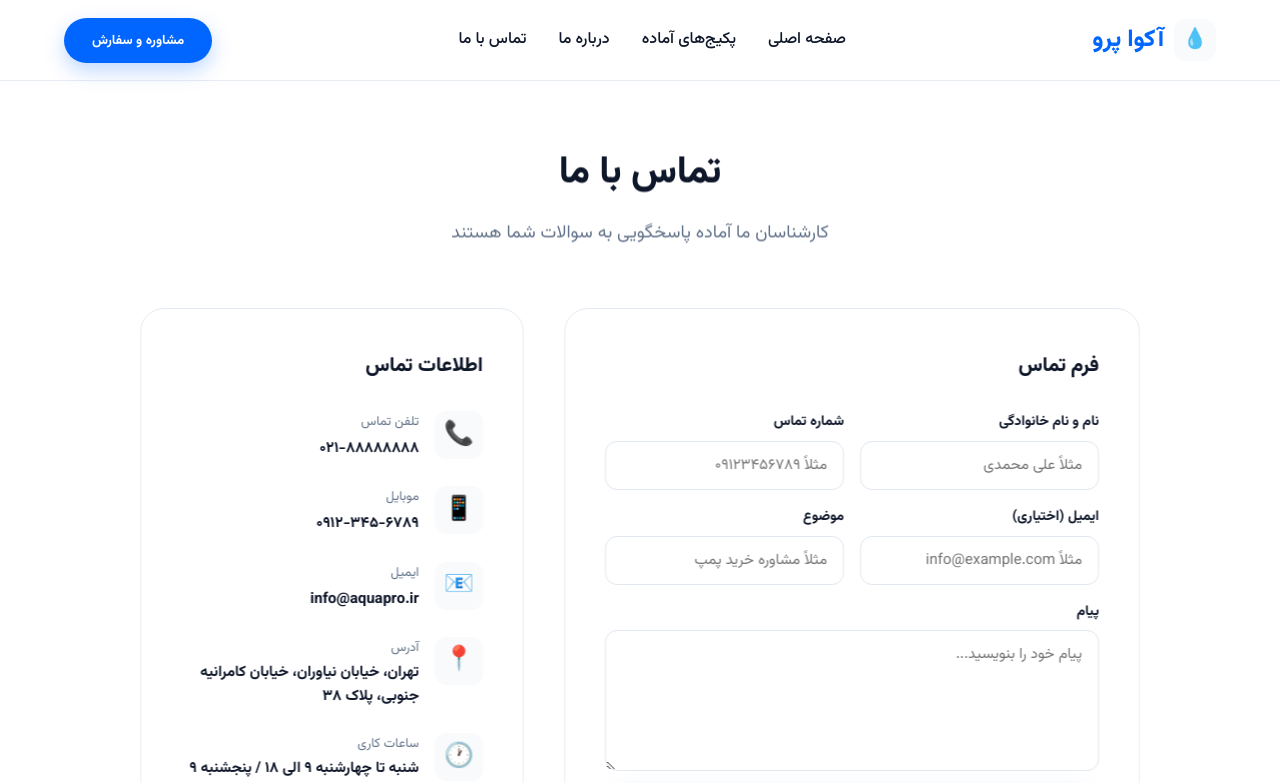
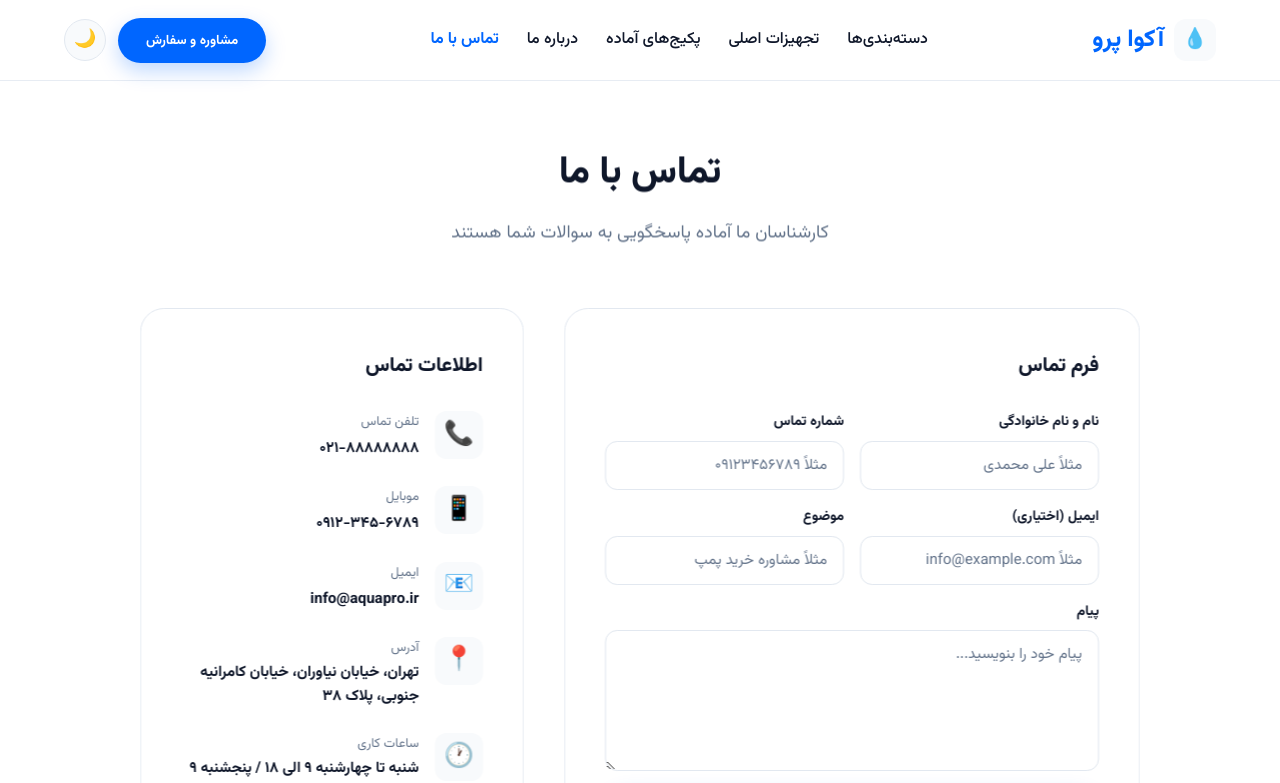
Before and after one commit to hamedkhomjani/pool-react, a React (Vite) app: page /contact in a window 1280 px wide. Shown: the top 783 px of the page. Built offline with nearby package versions, Linux system fonts and the light colour scheme.

Commit message:
Add dark mode with system preference support and stabilize navbar layout

```diff
--- a/index.html
+++ b/index.html
@@ -5,6 +5,17 @@
     <link rel="icon" type="image/svg+xml" href="/favicon.svg" />
     <meta name="viewport" content="width=device-width, initial-scale=1.0" />
     <title>آکوا پرو | فروشگاه تخصصی تجهیزات استخر</title>
+    <script>
+      (function () {
+        try {
+          var stored = localStorage.getItem('aquapro-theme')
+          if (stored !== 'light' && stored !== 'dark') {
+            stored = window.matchMedia('(prefers-color-scheme: dark)').matches ? 'dark' : 'light'
+          }
+          document.documentElement.setAttribute('data-theme', stored)
+        } catch (e) {}
+      })()
+    </script>
     <link href="https://fonts.googleapis.com/css2?family=Vazirmatn:wght@300;400;500;700;800&display=swap" rel="stylesheet">
   </head>
   <body>
--- a/src/App.css
+++ b/src/App.css
@@ -2,21 +2,22 @@
 header {
   position: sticky;
   top: 0;
-  background: rgba(255, 255, 255, 0.85);
+  background: var(--header-bg);
   backdrop-filter: blur(16px);
   -webkit-backdrop-filter: blur(16px);
   z-index: 1000;
-  border-bottom: 1px solid rgba(226, 232, 240, 0.8);
+  border-bottom: 1px solid var(--header-border);
 }
 
 .nav-bar {
   display: flex;
-  justify-content: space-between;
   align-items: center;
   height: 80px;
+  gap: 24px;
 }
 
 .logo {
+  flex-shrink: 0;
   font-size: 24px;
   font-weight: 800;
   color: var(--primary);
@@ -38,7 +39,10 @@ header {
 
 .nav-links {
   display: flex;
-  gap: 32px;
+  align-items: center;
+  justify-content: center;
+  gap: 28px;
+  flex: 1;
   list-style: none;
 }
 
@@ -51,6 +55,18 @@ header {
 
 .nav-links a:hover {
   color: var(--primary);
+}
+
+.nav-links a.active {
+  color: var(--primary);
+  font-weight: 700;
+}
+
+.nav-actions {
+  display: flex;
+  align-items: center;
+  gap: 12px;
+  flex-shrink: 0;
 }
 
 /* --- هامبورگر --- */
@@ -140,8 +156,19 @@ header {
   transition: background 0.3s;
 }
 
+.mobile-nav-top {
+  display: flex;
+  align-items: center;
+  justify-content: space-between;
+  margin-bottom: 24px;
+}
+
+.mobile-nav-top .mobile-nav-close {
+  margin-bottom: 0;
+}
+
 .mobile-nav-close:hover {
-  background: #E2E8F0;
+  background: var(--border);
 }
 
 .mobile-nav-links {
@@ -169,6 +196,11 @@ header {
   color: var(--primary);
 }
 
+.mobile-nav-links li a.active {
+  background: var(--bg-light);
+  color: var(--primary);
+}
+
 .mobile-cta {
   margin-top: 16px;
   width: 100%;
@@ -182,7 +214,7 @@ header {
   background: linear-gradient(180deg, rgba(15, 23, 42, 0.55) 0%, rgba(0, 102, 255, 0.45) 100%),
     url('/image.png') center/cover no-repeat;
   text-align: center;
-  color: var(--white);
+  color: var(--text-on-accent);
   margin-top: -80px;
 }
 
@@ -191,7 +223,7 @@ header {
   background: rgba(255, 255, 255, 0.2);
   backdrop-filter: blur(8px);
   -webkit-backdrop-filter: blur(8px);
-  color: var(--white);
+  color: var(--text-on-accent);
   padding: 8px 24px;
   border-radius: 50px;
   font-size: 14px;
@@ -205,7 +237,7 @@ header {
   font-weight: 800;
   letter-spacing: -1px;
   margin-bottom: 20px;
-  color: var(--white);
+  color: var(--text-on-accent);
   text-shadow: 0 4px 12px rgba(0, 0, 0, 0.3);
 }
 
@@ -228,7 +260,7 @@ header {
   background: rgba(255, 255, 255, 0.15);
   backdrop-filter: blur(8px);
   -webkit-backdrop-filter: blur(8px);
-  color: var(--white);
+  color: var(--text-on-accent);
   border: 1px solid rgba(255, 255, 255, 0.4);
 }
 
@@ -393,7 +425,7 @@ header {
 /* --- بنر highlight --- */
 .highlight-banner {
   background: linear-gradient(135deg, #0066FF 0%, #003B95 100%);
-  color: var(--white);
+  color: var(--text-on-accent);
   border-radius: var(--radius-lg);
   padding: 60px;
   margin: 40px 0 100px;
@@ -660,7 +692,7 @@ header {
   height: 44px;
   border-radius: 12px;
   text-decoration: none;
-  color: var(--white);
+  color: var(--text-on-accent);
   transition: all 0.3s;
 }
 
@@ -840,7 +872,7 @@ header {
 
 .calc-shape-btn.active {
   border-color: var(--primary);
-  background: rgba(0, 102, 255, 0.06);
+  background: var(--primary-soft);
   color: var(--primary);
 }
 
@@ -950,7 +982,7 @@ header {
   font-size: 13px;
   font-weight: 700;
   color: var(--primary);
-  background: rgba(0, 102, 255, 0.08);
+  background: var(--primary-soft);
   display: inline-block;
   padding: 3px 12px;
   border-radius: 20px;
@@ -972,8 +1004,8 @@ header {
 
 /* --- فوتر --- */
 footer {
-  background-color: var(--text-main);
-  color: var(--white);
+  background-color: var(--footer-bg);
+  color: #F1F5F9;
   padding: 80px 0 30px;
 }
 
@@ -1010,7 +1042,7 @@ footer {
 }
 
 .footer-col ul li a:hover {
-  color: var(--white);
+  color: var(--text-on-accent);
 }
 
 .footer-share {
@@ -1084,7 +1116,7 @@ footer {
 }
 
 .modal-close:hover {
-  background: #E2E8F0;
+  background: var(--border);
 }
 
 .modal-header {
@@ -1401,7 +1433,8 @@ footer {
 
 @media (max-width: 768px) {
   .nav-links,
-  .desktop-cta {
+  .desktop-cta,
+  .nav-bar .theme-toggle {
     display: none;
   }
 
@@ -1573,7 +1606,7 @@ footer {
 
 .guide-badge {
   display: inline-block;
-  background: rgba(0, 102, 255, 0.1);
+  background: var(--primary-soft);
   color: var(--primary);
   padding: 8px 24px;
   border-radius: 50px;
@@ -1766,7 +1799,7 @@ footer {
 
 .guide-model {
   display: inline-block;
-  background: rgba(0, 102, 255, 0.08);
+  background: var(--primary-soft);
   color: var(--primary);
   font-weight: 800;
   padding: 3px 12px;
@@ -1945,7 +1978,7 @@ footer {
 
 .guide-cta {
   background: linear-gradient(135deg, #0066FF 0%, #003B95 100%);
-  color: var(--white);
+  color: var(--text-on-accent);
   border-radius: var(--radius-lg);
   padding: 48px;
   max-width: 900px;
@@ -1977,7 +2010,7 @@ footer {
 
 .guide-cta .btn-outline {
   background: rgba(255, 255, 255, 0.15);
-  color: var(--white);
+  color: var(--text-on-accent);
   border: 1px solid rgba(255, 255, 255, 0.4);
 }
 
@@ -2053,7 +2086,7 @@ footer {
   height: 64px;
   border-radius: 50%;
   background: linear-gradient(135deg, var(--primary), var(--secondary));
-  color: var(--white);
+  color: var(--text-on-accent);
   font-size: 28px;
   display: flex;
   align-items: center;
@@ -2200,7 +2233,7 @@ footer {
 .guide-sizer-shape.active {
   border-color: var(--primary);
   background: var(--primary);
-  color: var(--white);
+  color: var(--text-on-accent);
 }
 
 .guide-sizer-fields {
@@ -2304,7 +2337,7 @@ footer {
 }
 
 .guide-sizer-rec-model {
-  background: rgba(0, 102, 255, 0.1);
+  background: var(--primary-soft);
   color: var(--primary);
   font-weight: 800;
   padding: 4px 14px;
@@ -2457,7 +2490,7 @@ footer {
 
 .mobile-cta-call {
   background: var(--primary);
-  color: var(--white);
+  color: var(--text-on-accent);
   box-shadow: 0 6px 16px rgba(0, 102, 255, 0.3);
 }
 
@@ -2472,7 +2505,7 @@ footer {
 }
 
 .mobile-cta-calc:hover {
-  background: rgba(0, 102, 255, 0.08);
+  background: var(--primary-soft);
 }
 
 @media (min-width: 769px) {
@@ -2516,3 +2549,55 @@ footer {
     grid-template-columns: 1fr;
   }
 }
+
+/* --- دکمه تغییر تم --- */
+.theme-toggle {
+  width: 42px;
+  height: 42px;
+  border-radius: 50%;
+  border: 1px solid var(--border);
+  background: var(--bg-light);
+  color: var(--text-main);
+  font-size: 18px;
+  cursor: pointer;
+  display: inline-flex;
+  align-items: center;
+  justify-content: center;
+  transition: all 0.3s;
+  flex-shrink: 0;
+}
+
+.theme-toggle:hover {
+  border-color: var(--primary);
+  transform: translateY(-2px);
+  box-shadow: var(--shadow-soft);
+}
+
+/* --- رنگ پس‌زمینه ورودی‌ها --- */
+.form-group input,
+.form-group textarea,
+.calc-field input,
+.guide-sizer-field input {
+  background: var(--white);
+  color: var(--text-main);
+}
+
+.form-group input::placeholder,
+.form-group textarea::placeholder,
+.calc-field input::placeholder,
+.guide-sizer-field input::placeholder {
+  color: var(--text-muted);
+}
+
+/* --- تنظیمات ویژه حالت تاریک --- */
+:root[data-theme='dark'] .contact-map iframe {
+  filter: invert(0.92) hue-rotate(180deg) saturate(0.5);
+}
+
+:root[data-theme='dark'] .mobile-cta-bar {
+  background: rgba(15, 23, 42, 0.92);
+}
+
+:root[data-theme='dark'] .guide-table tbody tr:hover td {
+  background: rgba(59, 130, 246, 0.08);
+}
--- a/src/App.jsx
+++ b/src/App.jsx
@@ -3,6 +3,7 @@ import './App.css'
 import Header from './components/Header'
 import Footer from './components/Footer'
 import ScrollToTop from './components/ScrollToTop'
+import useTheme from './hooks/useTheme'
 import Home from './pages/Home'
 import AboutPage from './pages/AboutPage'
 import ContactPage from './pages/ContactPage'
@@ -10,9 +11,11 @@ import CategoryPage from './pages/CategoryPage'
 import PoolPumpGuide from './pages/PoolPumpGuide'
 
 function App() {
+  const { theme, toggleTheme } = useTheme()
+
   return (
     <>
-      <Header />
+      <Header theme={theme} onToggleTheme={toggleTheme} />
       <ScrollToTop />
       <Routes>
         <Route path="/" element={<Home />} />
--- a/src/components/Footer.jsx
+++ b/src/components/Footer.jsx
@@ -9,7 +9,7 @@ function Footer() {
       <div className="container">
         <div className="footer-grid">
           <div className="footer-about">
-            <div className="logo" style={{ color: 'var(--white)' }}>
+            <div className="logo" style={{ color: '#F1F5F9' }}>
               <div className="logo-icon">💧</div>
               <span>آکوا پرو</span>
             </div>
--- a/src/components/Header.jsx
+++ b/src/components/Header.jsx
@@ -1,14 +1,22 @@
 import { useState, useEffect } from 'react'
 import { Link, useLocation, useNavigate } from 'react-router-dom'
+import ThemeToggle from './ThemeToggle'
 
-function scrollTo(id) {
+const NAV_ITEMS = [
+  { type: 'section', label: 'دسته‌بندی‌ها', id: 'categories' },
+  { type: 'section', label: 'تجهیزات اصلی', id: 'products' },
+  { type: 'section', label: 'پکیج‌های آماده', id: 'packages' },
+  { type: 'link', label: 'درباره ما', to: '/about' },
+  { type: 'link', label: 'تماس با ما', to: '/contact' },
+]
+
+function scrollToId(id) {
   document.getElementById(id)?.scrollIntoView({ behavior: 'smooth' })
 }
 
-function Header() {
+function Header({ theme, onToggleTheme }) {
   const location = useLocation()
   const navigate = useNavigate()
-  const isHome = location.pathname === '/'
   const [menuOpen, setMenuOpen] = useState(false)
 
   useEffect(() => {
@@ -24,48 +32,54 @@ function Header() {
     setMenuOpen(false)
   }
 
-  function handleHashClick(e, id) {
+  function handleSectionClick(e, id) {
     e.preventDefault()
     closeMenu()
-    scrollTo(id)
+    if (location.pathname === '/') {
+      scrollToId(id)
+    } else {
+      sessionStorage.setItem('scrollTo', id)
+      navigate('/')
+    }
   }
 
-  function handlePackagesNav() {
-    closeMenu()
-    if (isHome) {
-      scrollTo('packages')
-    } else {
-      sessionStorage.setItem('scrollTo', 'packages')
-      navigate('/')
-    }
+  function isActive(item) {
+    return item.type === 'link' && location.pathname === item.to
   }
 
   return (
     <header>
       <div className="container nav-bar">
-        <Link to="/" className="logo" style={{ textDecoration: 'none' }}>
+        <Link to="/" className="logo" style={{ textDecoration: 'none' }} onClick={closeMenu}>
           <div className="logo-icon">💧</div>
           <span>آکوا پرو</span>
         </Link>
+
         <ul className="nav-links">
-          {isHome ? (
-            <>
-              <li><a href="#categories" onClick={e => handleHashClick(e, 'categories')}>دسته‌بندی‌ها</a></li>
-              <li><a href="#products" onClick={e => handleHashClick(e, 'products')}>تجهیزات اصلی</a></li>
-              <li><a href="#packages" onClick={e => handleHashClick(e, 'packages')}>پکیج‌های آماده</a></li>
-              <li><Link to="/about" onClick={closeMenu}>درباره ما</Link></li>
-              <li><Link to="/contact" onClick={closeMenu}>تماس با ما</Link></li>
-            </>
+          {NAV_ITEMS.map(item =>
+            item.type === 'section' ? (
+              <li key={item.id}>
+                <a href={`#${item.id}`} onClick={e => handleSectionClick(e, item.id)}>
+                  {item.label}
+                </a>
+              </li>
             ) : (
-            <>
-              <li><Link to="/" onClick={closeMenu}>صفحه اصلی</Link></li>
-              <li><a href="#packages" onClick={e => { e.preventDefault(); handlePackagesNav() }}>پکیج‌های آماده</a></li>
-              <li><Link to="/about" onClick={closeMenu}>درباره ما</Link></li>
-              <li><Link to="/contact" onClick={closeMenu}>تماس با ما</Link></li>
-            </>
+              <li key={item.to}>
+                <Link
+                  to={item.to}
+                  onClick={closeMenu}
+                  className={isActive(item) ? 'active' : ''}
+                >
+                  {item.label}
+                </Link>
+              </li>
+            )
           )}
         </ul>
+
+        <div className="nav-actions">
           <button className="btn btn-primary desktop-cta">مشاوره و سفارش</button>
+          <ThemeToggle theme={theme} onToggle={onToggleTheme} />
           <button
             className={`hamburger ${menuOpen ? 'open' : ''}`}
             onClick={() => setMenuOpen(p => !p)}
@@ -74,32 +88,39 @@ function Header() {
             <span /><span /><span />
           </button>
         </div>
+      </div>
 
       <div className={`mobile-overlay ${menuOpen ? 'open' : ''}`} onClick={closeMenu} />
       <nav className={`mobile-nav ${menuOpen ? 'open' : ''}`}>
+        <div className="mobile-nav-top">
           <button className="mobile-nav-close" onClick={closeMenu}>✕</button>
+          <ThemeToggle theme={theme} onToggle={onToggleTheme} />
+        </div>
         <ul className="mobile-nav-links">
-          {isHome ? (
-            <>
-              <li><a href="#categories" onClick={e => handleHashClick(e, 'categories')}>دسته‌بندی‌ها</a></li>
-              <li><a href="#products" onClick={e => handleHashClick(e, 'products')}>تجهیزات اصلی</a></li>
-              <li><a href="#packages" onClick={e => handleHashClick(e, 'packages')}>پکیج‌های آماده</a></li>
-              <li><Link to="/about" onClick={closeMenu}>درباره ما</Link></li>
-              <li><Link to="/contact" onClick={closeMenu}>تماس با ما</Link></li>
-            </>
+          {NAV_ITEMS.map(item =>
+            item.type === 'section' ? (
+              <li key={item.id}>
+                <a href={`#${item.id}`} onClick={e => handleSectionClick(e, item.id)}>
+                  {item.label}
+                </a>
+              </li>
             ) : (
-            <>
-              <li><Link to="/" onClick={closeMenu}>صفحه اصلی</Link></li>
-              <li><a href="#packages" onClick={e => { e.preventDefault(); handlePackagesNav() }}>پکیج‌های آماده</a></li>
-              <li><Link to="/about" onClick={closeMenu}>درباره ما</Link></li>
-              <li><Link to="/contact" onClick={closeMenu}>تماس با ما</Link></li>
-            </>
+              <li key={item.to}>
+                <Link
+                  to={item.to}
+                  onClick={closeMenu}
+                  className={isActive(item) ? 'active' : ''}
+                >
+                  {item.label}
+                </Link>
+              </li>
+            )
           )}
         </ul>
         <button className="btn btn-primary mobile-cta">مشاوره و سفارش</button>
       </nav>
     </header>
-  );
+  )
 }
 
-export default Header;
+export default Header
--- /dev/null
+++ b/src/components/ThemeToggle.jsx
@@ -0,0 +1,15 @@
+function ThemeToggle({ theme, onToggle }) {
+  const isDark = theme === 'dark'
+  return (
+    <button
+      className="theme-toggle"
+      onClick={onToggle}
+      aria-label={isDark ? 'فعال‌سازی حالت روشن' : 'فعال‌سازی حالت تاریک'}
+      title={isDark ? 'حالت روشن' : 'حالت تاریک'}
+    >
+      {isDark ? '☀️' : '🌙'}
+    </button>
+  )
+}
+
+export default ThemeToggle
--- /dev/null
+++ b/src/hooks/useTheme.js
@@ -0,0 +1,41 @@
+import { useEffect, useState } from 'react'
+
+const THEME_KEY = 'aquapro-theme'
+
+function getInitialTheme() {
+  if (typeof window === 'undefined') return 'light'
+  const stored = localStorage.getItem(THEME_KEY)
+  if (stored === 'light' || stored === 'dark') return stored
+  return window.matchMedia('(prefers-color-scheme: dark)').matches ? 'dark' : 'light'
+}
+
+function useTheme() {
+  const [theme, setTheme] = useState(getInitialTheme)
+
+  useEffect(() => {
+    document.documentElement.setAttribute('data-theme', theme)
+  }, [theme])
+
+  useEffect(() => {
+    const mq = window.matchMedia('(prefers-color-scheme: dark)')
+    const onChange = e => {
+      if (!localStorage.getItem(THEME_KEY)) {
+        setTheme(e.matches ? 'dark' : 'light')
+      }
+    }
+    mq.addEventListener('change', onChange)
+    return () => mq.removeEventListener('change', onChange)
+  }, [])
+
+  const toggleTheme = () => {
+    setTheme(t => {
+      const next = t === 'dark' ? 'light' : 'dark'
+      localStorage.setItem(THEME_KEY, next)
+      return next
+    })
+  }
+
+  return { theme, toggleTheme }
+}
+
+export default useTheme
--- a/src/index.css
+++ b/src/index.css
@@ -1,4 +1,5 @@
 :root {
+  color-scheme: light;
   --primary: #0066FF;
   --primary-dark: #004EC2;
   --secondary: #00C7BE;
@@ -7,14 +8,53 @@
   --text-muted: #64748B;
   --white: #FFFFFF;
   --border: #E2E8F0;
+  --bg-page: #FFFFFF;
+  --header-bg: rgba(255, 255, 255, 0.85);
+  --header-border: rgba(226, 232, 240, 0.8);
+  --primary-soft: rgba(0, 102, 255, 0.08);
+  --footer-bg: #0F172A;
+  --text-on-accent: #FFFFFF;
   --shadow-soft: 0 10px 30px rgba(0, 102, 255, 0.05);
   --shadow-hover: 0 20px 40px rgba(0, 102, 255, 0.15);
   --radius-lg: 24px;
   --radius-md: 16px;
 }
 
+:root[data-theme='dark'] {
+  color-scheme: dark;
+  --primary: #3B82F6;
+  --primary-dark: #60A5FA;
+  --secondary: #2DD4BF;
+  --bg-light: #0F172A;
+  --text-main: #F1F5F9;
+  --text-muted: #94A3B8;
+  --white: #1E293B;
+  --border: #334155;
+  --bg-page: #0B1220;
+  --header-bg: rgba(11, 18, 32, 0.85);
+  --header-border: rgba(51, 65, 85, 0.8);
+  --primary-soft: rgba(59, 130, 246, 0.16);
+  --footer-bg: #0B1220;
+  --shadow-soft: 0 10px 30px rgba(0, 0, 0, 0.35);
+  --shadow-hover: 0 20px 40px rgba(0, 0, 0, 0.55);
+}
+
+:root[data-theme='dark'] ::-webkit-scrollbar {
+  width: 10px;
+}
+
+:root[data-theme='dark'] ::-webkit-scrollbar-track {
+  background: var(--bg-page);
+}
+
+:root[data-theme='dark'] ::-webkit-scrollbar-thumb {
+  background: var(--border);
+  border-radius: 8px;
+}
+
 html {
   scroll-behavior: smooth;
+  background-color: var(--bg-page);
 }
 
 .reveal {
@@ -59,9 +99,10 @@ html {
 }
 
 body {
-  background-color: var(--white);
+  background-color: var(--bg-page);
   color: var(--text-main);
   line-height: 1.7;
+  transition: background-color 0.3s ease, color 0.3s ease;
 }
 
 .container {
@@ -86,7 +127,7 @@ body {
 
 .btn-primary {
   background-color: var(--primary);
-  color: var(--white);
+  color: var(--text-on-accent);
   box-shadow: 0 8px 20px rgba(0, 102, 255, 0.25);
 }
 
```
Lines whose indentation alone changed are shown as unchanged.
